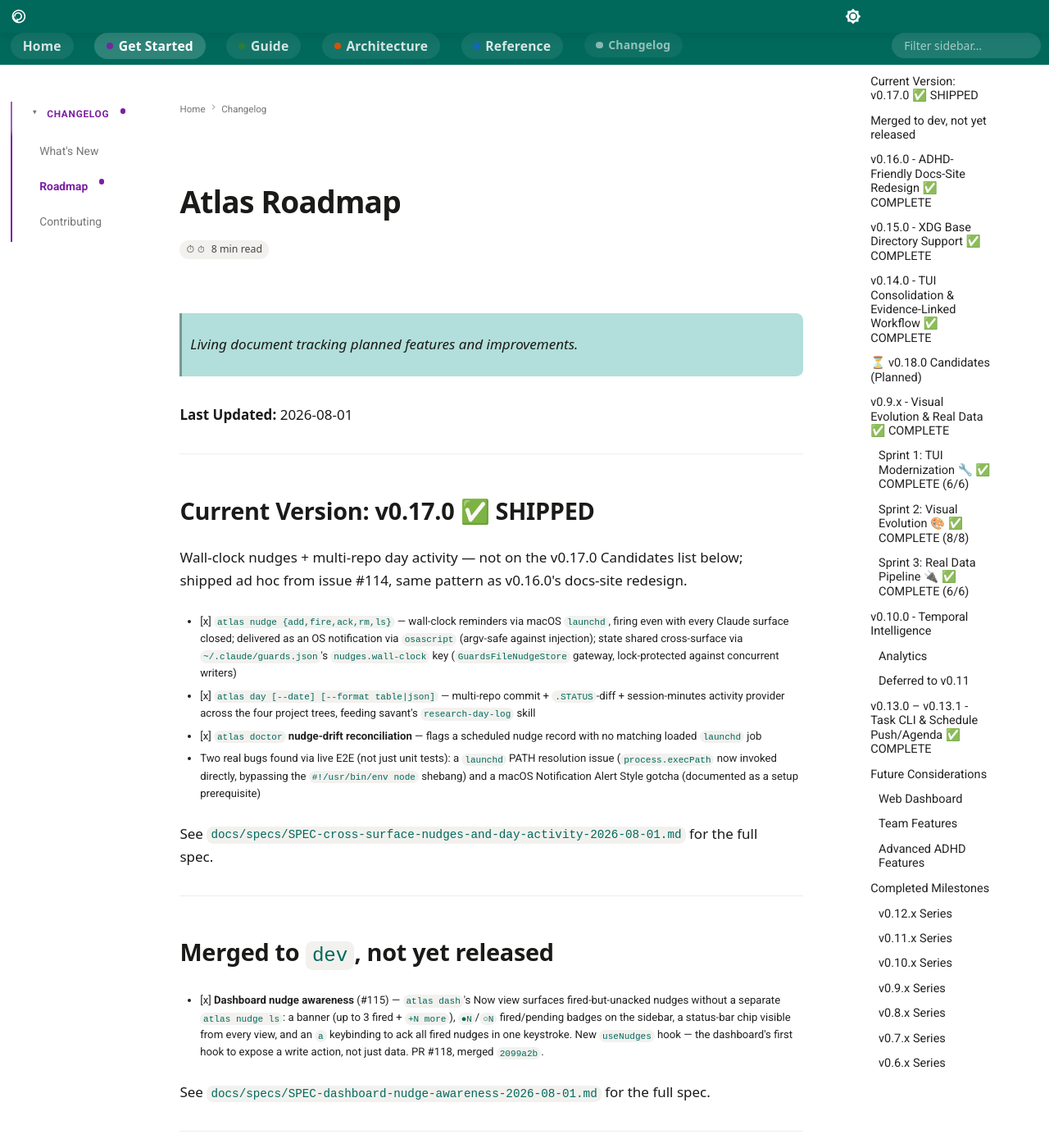
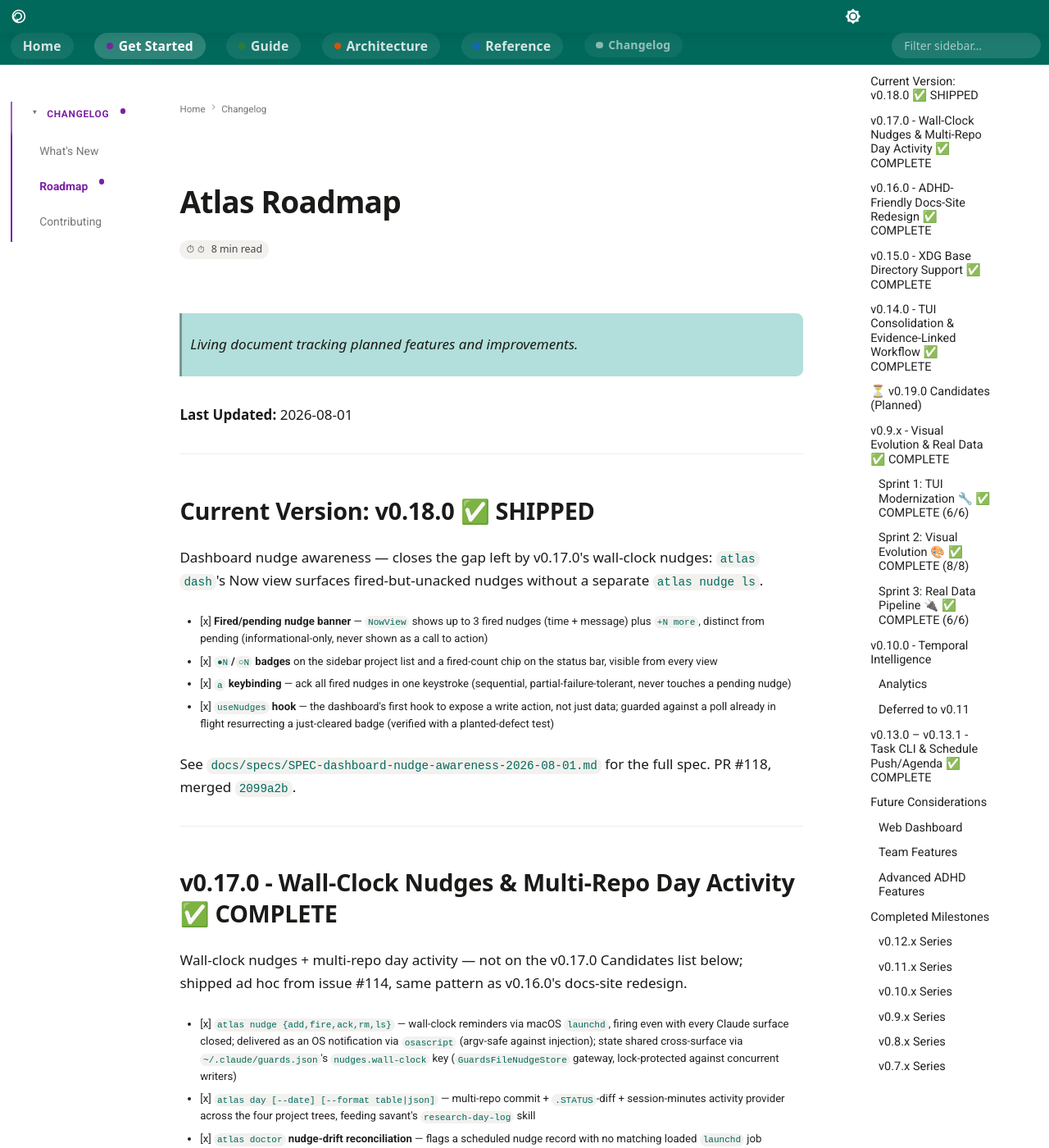
Before and after one commit to Data-Wise/atlas, an MkDocs documentation site: the page built from docs/ROADMAP.md, in a window 1280 px wide and 1400 px high. Shown: the whole window at 82% size. Built offline with MkDocs 1.6.1 and Material for MkDocs 9.7.7, drawn with Linux system fonts in a browser that asks for light colours; some web fonts are replaced; comment, search, counter and statistics services are not loaded; some of the changed text lies outside the part shown.

Commit message:
chore: bump version to v0.18.0 for release
Dashboard nudge awareness (#115) is the only feature since v0.17.0.
Moved CHANGELOG's Unreleased section to 0.18.0, updated version
references across CLAUDE.md/ROADMAP/REFCARD/WHAT-S-NEW/CLI-REFERENCE/
API-GUIDE, synced .STATUS. Full suite verified green (2002/2002) and
mkdocs build --strict clean before bumping.

````diff
--- a/docs/API-GUIDE.md
+++ b/docs/API-GUIDE.md
@@ -1063,7 +1063,7 @@ const { data, velocityLoading, patternLoading, velocityError, patternError }
 // Returns loading:false with data:null when projectId is null
 ```
 
-**`useNudges()`** — Fired/pending wall-clock nudges + ack (10s poll, added #115, unreleased)
+**`useNudges()`** — Fired/pending wall-clock nudges + ack (10s poll, added #115, v0.18.0)
 
 ```typescript
 import { useNudges } from '../hooks/useNudges';
--- a/docs/CLI-REFERENCE.md
+++ b/docs/CLI-REFERENCE.md
@@ -988,7 +988,7 @@ atlas nudge ls --outstanding
 atlas nudge ls --format json
 ```
 
-### Dashboard awareness (unreleased)
+### Dashboard awareness (v0.18.0+)
 
 `atlas dash`'s Now view surfaces fired-but-unacked nudges without running
 `atlas nudge ls` — a banner lists up to 3 (time + message, `+N more` beyond
--- a/docs/ROADMAP.md
+++ b/docs/ROADMAP.md
@@ -6,7 +6,26 @@
 
 ---
 
-## Current Version: v0.17.0 ✅ SHIPPED
+## Current Version: v0.18.0 ✅ SHIPPED
+
+Dashboard nudge awareness — closes the gap left by v0.17.0's wall-clock nudges: `atlas dash`'s Now
+view surfaces fired-but-unacked nudges without a separate `atlas nudge ls`.
+
+- [x] **Fired/pending nudge banner** — `NowView` shows up to 3 fired nudges (time + message) plus
+  `+N more`, distinct from pending (informational-only, never shown as a call to action)
+- [x] **`●N`/`○N` badges** on the sidebar project list and a fired-count chip on the status bar,
+  visible from every view
+- [x] **`a` keybinding** — ack all fired nudges in one keystroke (sequential, partial-failure-tolerant,
+  never touches a pending nudge)
+- [x] **`useNudges` hook** — the dashboard's first hook to expose a write action, not just data;
+  guarded against a poll already in flight resurrecting a just-cleared badge (verified with a
+  planted-defect test)
+
+See `docs/specs/SPEC-dashboard-nudge-awareness-2026-08-01.md` for the full spec. PR #118, merged `2099a2b`.
+
+---
+
+## v0.17.0 - Wall-Clock Nudges & Multi-Repo Day Activity ✅ COMPLETE
 
 Wall-clock nudges + multi-repo day activity — not on the v0.17.0 Candidates list below; shipped
 ad hoc from issue #114, same pattern as v0.16.0's docs-site redesign.
@@ -17,18 +36,6 @@ ad hoc from issue #114, same pattern as v0.16.0's docs-site redesign.
 - Two real bugs found via live E2E (not just unit tests): a `launchd` PATH resolution issue (`process.execPath` now invoked directly, bypassing the `#!/usr/bin/env node` shebang) and a macOS Notification Alert Style gotcha (documented as a setup prerequisite)
 
 See `docs/specs/SPEC-cross-surface-nudges-and-day-activity-2026-08-01.md` for the full spec.
-
----
-
-## Merged to `dev`, not yet released
-
-- [x] **Dashboard nudge awareness** (#115) — `atlas dash`'s Now view surfaces fired-but-unacked
-  nudges without a separate `atlas nudge ls`: a banner (up to 3 fired + `+N more`), `●N`/`○N`
-  fired/pending badges on the sidebar, a status-bar chip visible from every view, and an `a`
-  keybinding to ack all fired nudges in one keystroke. New `useNudges` hook — the dashboard's
-  first hook to expose a write action, not just data. PR #118, merged `2099a2b`.
-
-See `docs/specs/SPEC-dashboard-nudge-awareness-2026-08-01.md` for the full spec.
 
 ---
 
@@ -78,13 +85,10 @@ See `docs/specs/SPEC-tui-consolidation-2026-07-19.md` and `docs/specs/SPEC-statu
 
 ---
 
-## ⏳ v0.18.0 Candidates (Planned)
+## ⏳ v0.19.0 Candidates (Planned)
 
-Not yet started — priority order, top first (renumbered from "v0.17.0 Candidates": v0.17.0 was
-used for the ad-hoc wall-clock nudges + `atlas day` feature instead — none of the items below
-shipped). #115 (surface fired-but-unacked nudges in `atlas dash`'s NowView) has since been merged
-to `dev` — see "Merged to `dev`, not yet released" above — so it's no longer listed as a candidate
-here.
+Not yet started — priority order, top first (renumbered from "v0.18.0 Candidates": v0.18.0 was
+used for #115's dashboard nudge awareness instead — none of the items below shipped).
 
 1. **Ecosystem Integration / `catch-obs-bridge` (P0)** — `atlas catch` write-through to Obsidian (`obs write`) + `atlas flush` offline queue. Gated on obsidian-cli-ops v4.2.0 (vault CRUD via IPC bridge). Needs a feature worktree; see `docs/specs/SPEC-ecosystem-integration-gaps-2026-06-20.md`.
 2. **Legacy `.STATUS` read-path sunset warning** — surfaces a nudge (not a block) when atlas reads a legacy-format file, per the compatibility note in [.STATUS Schema](STATUS-SCHEMA.md).
--- a/package.json
+++ b/package.json
@@ -1,6 +1,6 @@
 {
   "name": "@data-wise/atlas",
-  "version": "0.17.0",
+  "version": "0.18.0",
   "description": "Project state engine - registry, sessions, capture, and context management for ADHD-friendly workflow",
   "type": "module",
   "main": "src/index.js",
````
Also changed, not shown: CHANGELOG.md (+1 -1 lines), CLAUDE.md (+2 -1 lines), docs/REFCARD.md (+1 -1 lines), docs/WHAT-S-NEW.md (+12 -0 lines), 2 other files.
